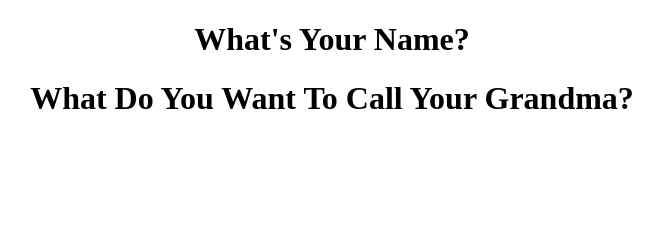
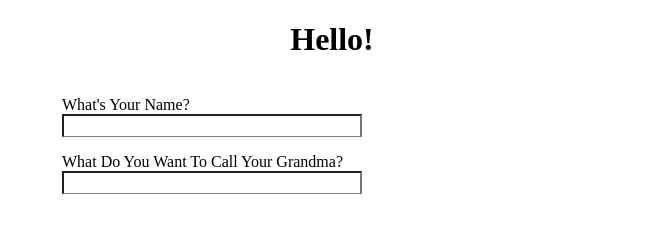
Before and after one commit to mtaft904/virtualgrandma, a plain HTML site: page index.html in a window 1280 px wide. Shown: the whole page, without its empty margins (328-991 px from the left). Drawn offline with Linux system fonts and the light colour scheme.

Commit message:
Update index.html

```diff
--- a/index.html
+++ b/index.html
@@ -11,12 +11,95 @@ h1 {
   margin-left: 40px;
   text-align: center;
 }
+
+form {
+  /* Center the form on the page */
+  margin: 0 auto;
+  width: 500px;
+  /* Form outline */
+  padding: 1em;
+  /*border: 1px solid #CCC;
+  border-radius: 1em;*/
+}
+
+ul {
+  list-style: none;
+  padding: 0;
+  margin: 0;
+}
+
+form li + li {
+  margin-top: 1em;
+}
+
+label {
+  /* Uniform size & alignment */
+  display: center;
+  width: 90px;
+  text-align: center;
+}
+
+input,
+textarea {
+  /* To make sure that all text fields have the same font settings
+     By default, textareas have a monospace font */
+  font: 1em sans-serif;
+
+  /* Uniform text field size */
+  width: 300px;
+  box-sizing: border-box;
+
+  /* Match form field borders */
+  border-bottom: 1px solid gray;
+}
+
+input:focus,
+textarea:focus {
+  /* Additional highlight for focused elements */
+  border-color: #000;
+}
+
+textarea {
+  /* Align multiline text fields with their labels */
+  vertical-align: top;
+
+  /* Provide space to type some text */
+  height: 5em;
+}
+
+.button {
+  /* Align buttons with the text fields */
+  padding-left: 90px; /* same size as the label elements */
+}
+
+button {
+  /* This extra margin represent roughly the same space as the space
+     between the labels and their text fields */
+  margin-left: .5em;
+}
 </style>
 </head>
 <body>
 
-<h1>What's Your Name?</h1>
-<h1>What Do You Want To Call Your Grandma?</h1>
+<h1>Hello!</h1>
+  <form action="/my-handling-form-page" method="post">
+   <ul>
+    <li>
+      <label for="name">What's Your Name?</label> <br>
+      <input type="text" id="name" name="user_name">
+    </li>
+    <li>
+      <label for="mail">What Do You Want To Call Your Grandma?</label> <br>
+      <input type="email" id="mail" name="user_email">
+    </li>
+   </ul>
+  </form>
+
+
+
+
+
+
 
 
 </body>
```
